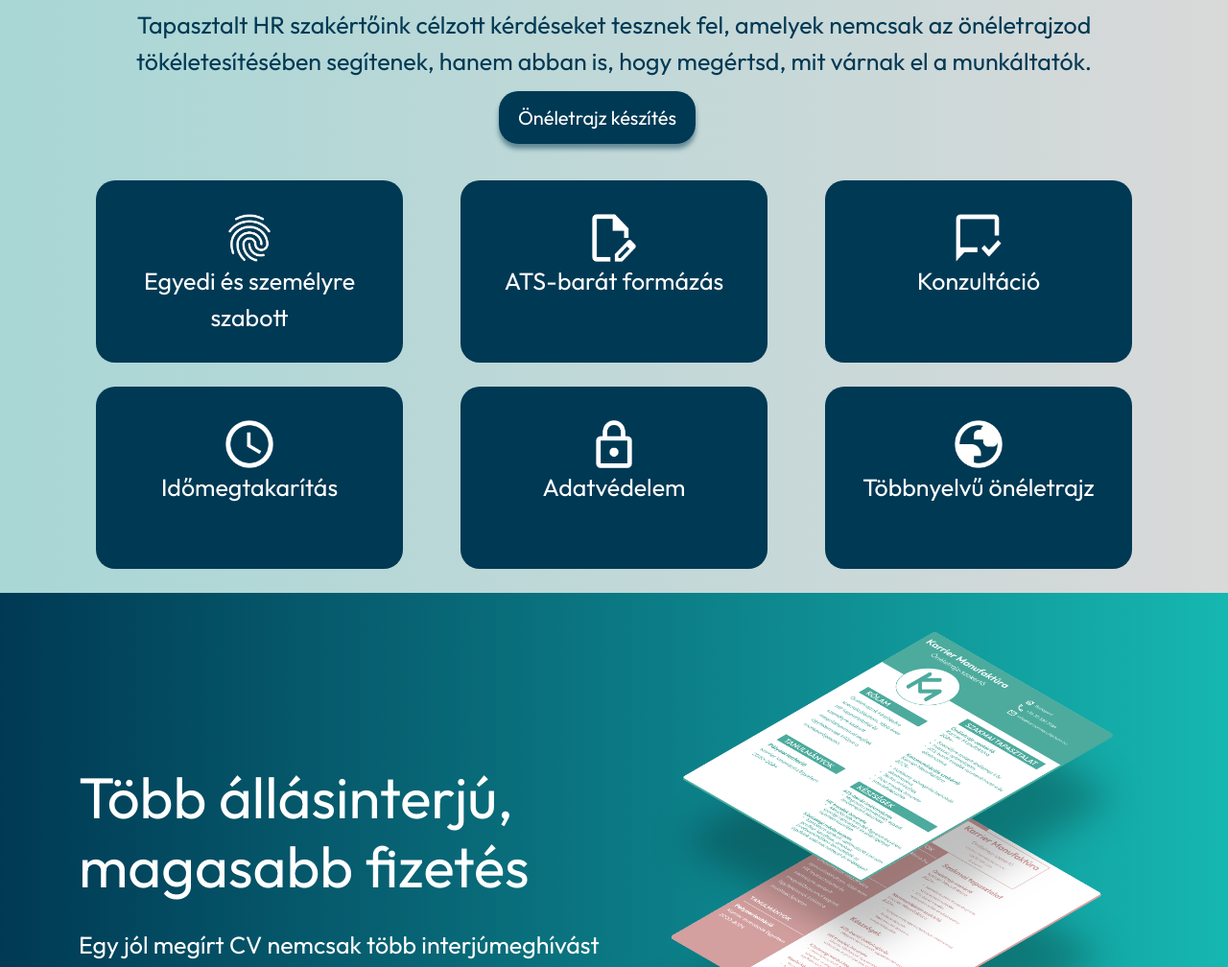
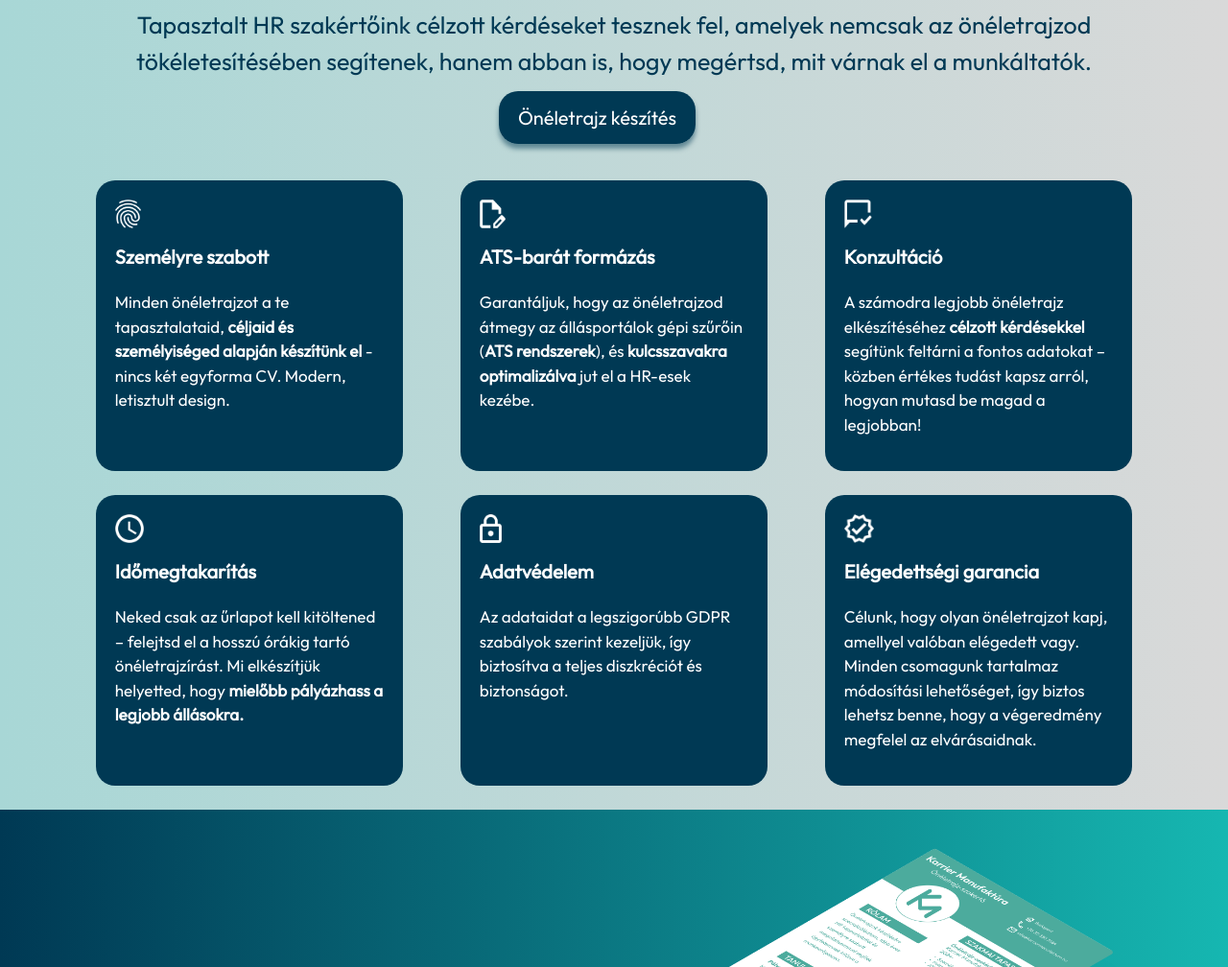
Before and after one commit to Kiralyroli/karrier, a Symfony app: template templates/home/home.html.twig in a window 1280 px wide. Shown: the part 1220-2228 px from the top of the page at 96% size. Run offline with Twig, Linux system fonts and the light colour scheme; the template is opened without the code that fills it, so the values that code supplies are empty; style sheets or scripts are compiled from the project's sources; some libraries are stand-ins or nearby versions.

Commit message:
features rész átalakítása

```diff
--- a/assets/styles/components/_features.scss
+++ b/assets/styles/components/_features.scss
@@ -51,45 +51,40 @@
       padding: 20px;
       color: white;
       width: 90%;
-      height: 190px;
       margin-bottom: 25px;
 
       @media (max-width: 992px) {
-        height: 170px;
         padding: 15px;
       }
 
       @media (max-width: 768px) {
-        height: 135px;
-        padding: 15px;
+        padding: 20px;
       }
 
       .feature-card-icon {
         display: flex;
-        justify-content: center;
-        transform: translate(0%, 30%);
+        justify-content: flex-start;
 
         img {
-          align-self: center;
-          height: 60px;
+          height: 40px;
 
           @media (max-width: 1400px) {
-            height: 50px;
+            height: 30px;
           }
 
           @media (max-width: 768px) {
-            height: 50px;
+            height: 30px;
           }
         }
       }
 
       .feature-card-title {
         font-size: 25px;
-        text-align: center;
         transform: translate(0%, 75%);
+        font-weight: bold;
 
         @media (max-width: 1400px) {
-          height: 22px;
+          font-size: 20px;
         }
 
         @media (max-width: 768px) {
@@ -99,28 +94,10 @@
 
       .feature-card-description {
         font-size: 18px;
-        display: none;
-        height: 100%;
+        margin-top: 40px;
 
         @media (max-width: 1400px) {
-          font-size: 15px;
-        }
-
-        .text {
-          align-self: center;
-        }
-
-        .image {
-          display: flex;
-
-          img {
-            height: 30px;
-            align-self: end;
-
-            @media (max-width: 768px) {
-              height: 25px;
-            }
-          }
+          font-size: 17px;
         }
       }
     }
--- a/templates/components/features.html.twig
+++ b/templates/components/features.html.twig
@@ -13,17 +13,14 @@
                 <div class="feature-card-icon">
                     <img src="{{ asset('images/home/features/icon1.webp') }}" alt="icon1">
                 </div>
-                <div class="feature-card-title">
-                    Egyedi és személyre szabott
-                </div>
+                <h3 class="feature-card-title">
+                    Személyre szabott
+                </h3>
                 <div class="feature-card-description">
                     <p class="text">
                         Minden önéletrajzot a te tapasztalataid, <strong>céljaid és személyiséged alapján készítünk
                             el</strong> - nincs két egyforma CV. Modern, letisztult design.
                     </p>
-                    <div class="image">
-                        <img src="{{ asset('images/home/features/icon1.webp') }}" alt="icon1">
-                    </div>
                 </div>
             </div>
         </div>
@@ -32,18 +29,15 @@
                 <div class="feature-card-icon">
                     <img src="{{ asset('images/home/features/icon2.webp') }}" alt="icon1">
                 </div>
-                <div class="feature-card-title">
+                <h3 class="feature-card-title">
                     ATS-barát formázás
-                </div>
+                </h3>
                 <div class="feature-card-description">
                     <p class="text">
                         Garantáljuk, hogy az önéletrajzod átmegy az állásportálok gépi szűrőin (<strong>ATS
                             rendszerek</strong>), és <strong>kulcsszavakra optimalizálva</strong> jut el a HR-esek
                         kezébe.
                     </p>
-                    <div class="image">
-                        <img src="{{ asset('images/home/features/icon2.webp') }}" alt="icon1">
-                    </div>
                 </div>
             </div>
         </div>
@@ -52,18 +46,15 @@
                 <div class="feature-card-icon">
                     <img src="{{ asset('images/home/features/icon3.webp') }}" alt="icon1">
                 </div>
-                <div class="feature-card-title">
+                <h3 class="feature-card-title">
                     Konzultáció
-                </div>
+                </h3>
                 <div class="feature-card-description">
                     <p class="text">
                         A számodra legjobb önéletrajz elkészítéséhez <strong>célzott kérdésekkel</strong> segítünk
                         feltárni a fontos adatokat – közben értékes tudást kapsz arról, hogyan mutasd be magad a
                         legjobban!
                     </p>
-                    <div class="image">
-                        <img src="{{ asset('images/home/features/icon3.webp') }}" alt="icon1">
-                    </div>
                 </div>
             </div>
         </div>
@@ -72,17 +63,14 @@
                 <div class="feature-card-icon">
                     <img src="{{ asset('images/home/features/icon4.webp') }}" alt="icon1">
                 </div>
-                <div class="feature-card-title">
+                <h3 class="feature-card-title">
                     Időmegtakarítás
-                </div>
+                </h3>
                 <div class="feature-card-description">
                     <p class="text">
                         Neked csak az űrlapot kell kitöltened – felejtsd el a hosszú órákig tartó önéletrajzírást.
                         Mi elkészítjük helyetted, hogy <strong>mielőbb pályázhass a legjobb állásokra.</strong>
                     </p>
-                    <div class="image">
-                        <img src="{{ asset('images/home/features/icon4.webp') }}" alt="icon1">
-                    </div>
                 </div>
             </div>
         </div>
@@ -91,17 +79,14 @@
                 <div class="feature-card-icon">
                     <img src="{{ asset('images/home/features/icon5.webp') }}" alt="icon1">
                 </div>
-                <div class="feature-card-title">
+                <h3 class="feature-card-title">
                     Adatvédelem
-                </div>
+                </h3>
                 <div class="feature-card-description">
                     <p class="text">
                         Az adataidat a legszigorúbb GDPR szabályok szerint kezeljük, így biztosítva a teljes diszkréciót
                         és biztonságot.
                     </p>
-                    <div class="image">
-                        <img src="{{ asset('images/home/features/icon5.webp') }}" alt="icon1">
-                    </div>
                 </div>
             </div>
         </div>
@@ -110,55 +95,15 @@
                 <div class="feature-card-icon">
                     <img src="{{ asset('images/home/features/icon6.webp') }}" alt="icon1">
                 </div>
-                <div class="feature-card-title">
-                    Többnyelvű önéletrajz
-                </div>
+                <h3 class="feature-card-title">
+                    Elégedettségi garancia
+                </h3>
                 <div class="feature-card-description">
                     <p class="text">
-                        Vállaljuk önéletrajzod elkészítését <strong>angolul és németül</strong> is, hogy nemzetközi
-                        cégeknél és külföldi állásokra is magabiztosan pályázhass.
+                        Célunk, hogy olyan önéletrajzot kapj, amellyel valóban elégedett vagy. Minden csomagunk tartalmaz módosítási lehetőséget, így biztos lehetsz benne, hogy a végeredmény megfelel az elvárásaidnak.
                     </p>
-                    <div class="image">
-                        <img src="{{ asset('images/home/features/icon6.webp') }}" alt="icon1">
-                    </div>
                 </div>
             </div>
         </div>
     </div>
 </div>
-
-<script>
-    $(document).ready(function () {
-        const featureCard = $('.feature-card');
-        featureCard.hover(
-            function () {
-                if ($(window).width() > 768) {
-                    $(this).find('.feature-card-icon').stop(true, true).slideUp(500);
-                    $(this).find('.feature-card-title').stop(true, true).slideUp(500);
-                    $(this).find('.feature-card-description')
-                        .stop(true, true)
-                        .css('display', 'flex')
-                        .hide()
-                        .slideDown(500);
-                }
-            },
-            function () {
-                $(this).find('.feature-card-description').stop(true, true).slideUp(500);
-                $(this).find('.feature-card-icon').stop(true, true).slideDown(500);
-                $(this).find('.feature-card-title').stop(true, true).slideDown(500);
-            }
-        );
-
-        featureCard.on('click', function () {
-            if ($(window).width() <= 768) {
-                $(this).find('.feature-card-icon').stop(true, true).slideUp(500);
-                $(this).find('.feature-card-title').stop(true, true).slideUp(500);
-                $(this).find('.feature-card-description')
-                    .stop(true, true)
-                    .css('display', 'flex')
-                    .hide()
-                    .slideDown(500);
-            }
-        });
-    });
-</script>
```
Also changed, not shown: assets/images/home/features/icon6.webp.
